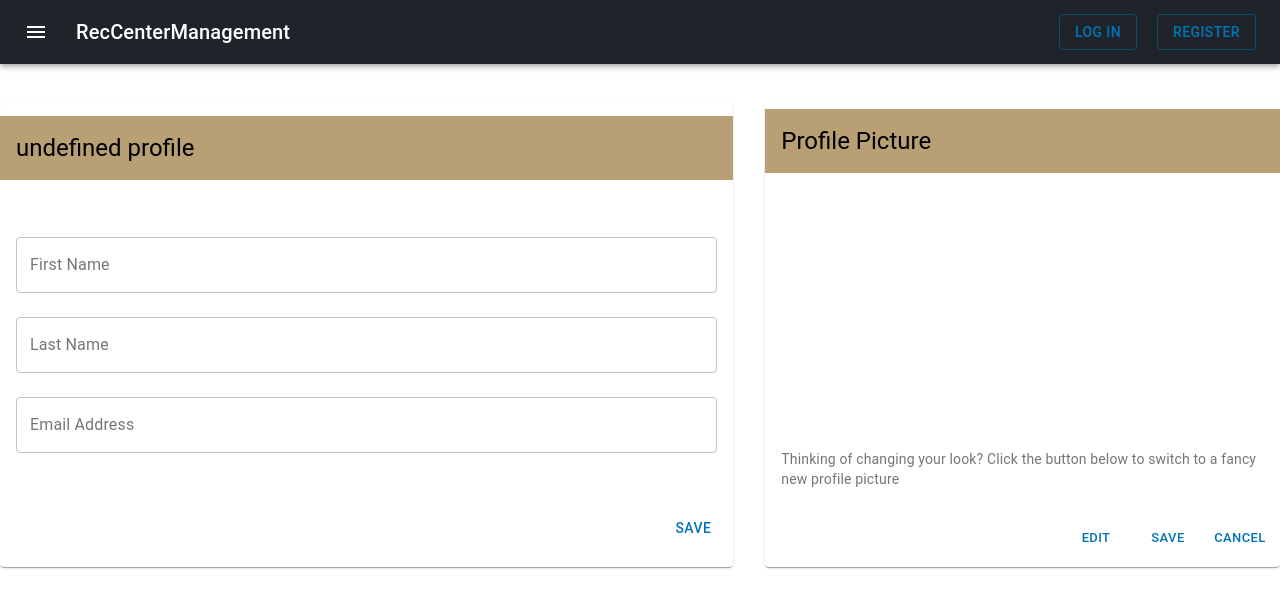
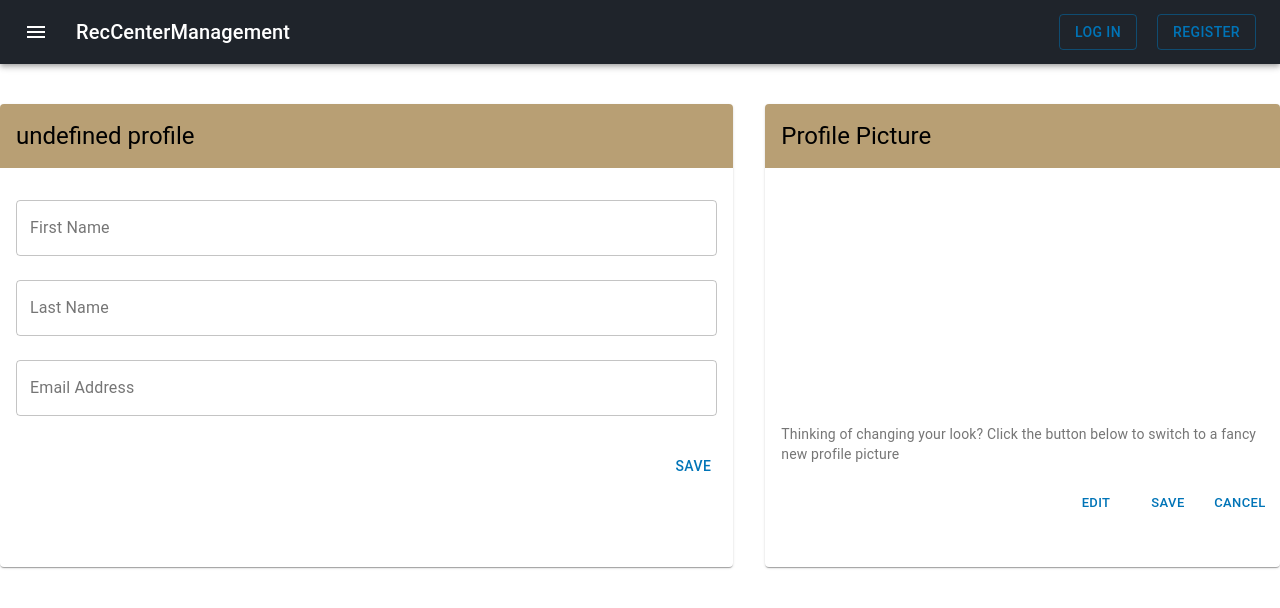
Before and after one commit to RecCenterManagement/rec-management-frontend, a React (Create React App) app: page /settings in a window 1280 px wide. Shown: the top 608 px of the page. Built offline with nearby package versions, Linux system fonts and the light colour scheme.

Commit message:
Fixes small styling bug

```diff
--- a/src/components/Settings.js
+++ b/src/components/Settings.js
@@ -20,8 +20,7 @@ const useStyles = makeStyles(theme => ({
     marginTop: '5vh',
     height: '100%',
     display: 'flex',
-    flexDirection: 'column',
-    justifyContent: 'space-around'
+    flexDirection: 'column'
   },
   cardHeader: {
     backgroundColor: theme.palette.primary.light,
@@ -33,12 +32,11 @@ const useStyles = makeStyles(theme => ({
   }
 }))
 
-const Settings = props => {
+const Settings = () => {
   const classes = useStyles()
   const dispatch = useDispatch()
 
   const account = useSelector(state => state.authentication.account)
-  console.log(account)
 
   const [form_field, set_form_field] = useState({
     firstName: account.firstName,
```
